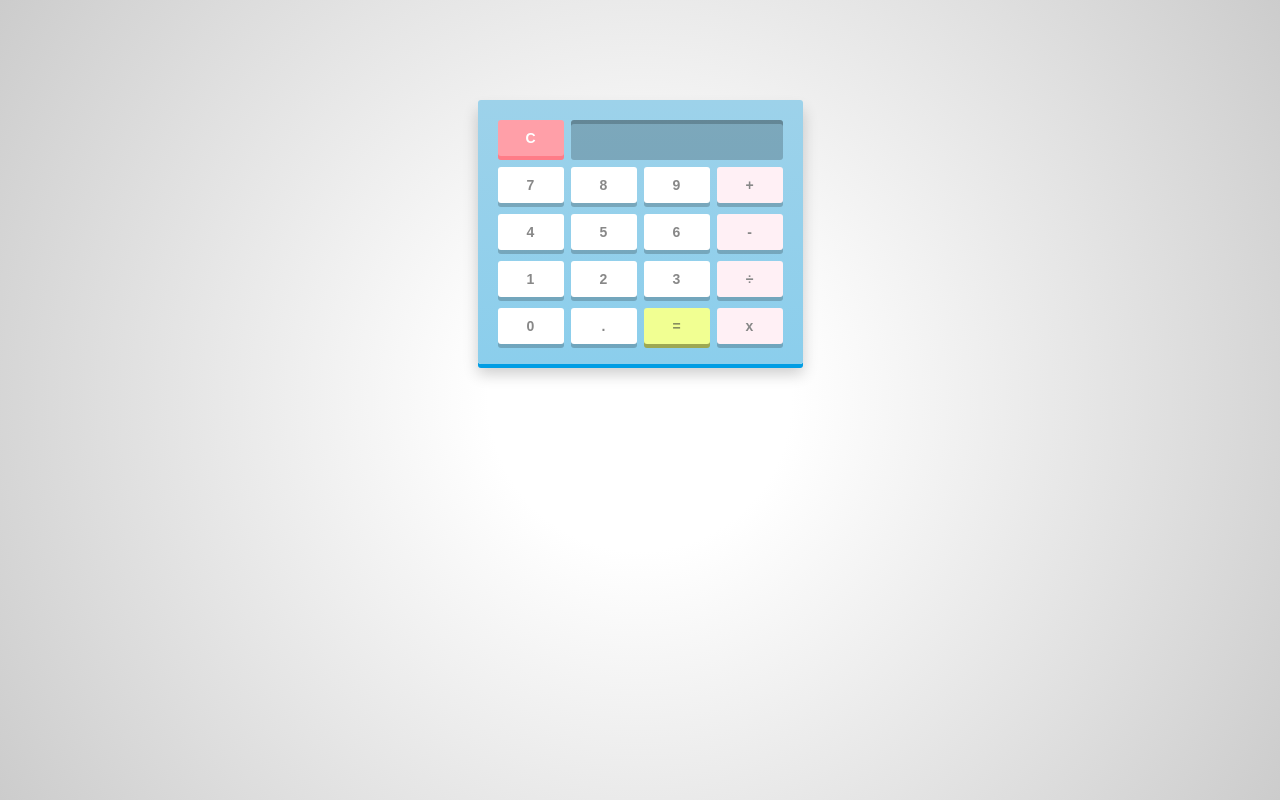
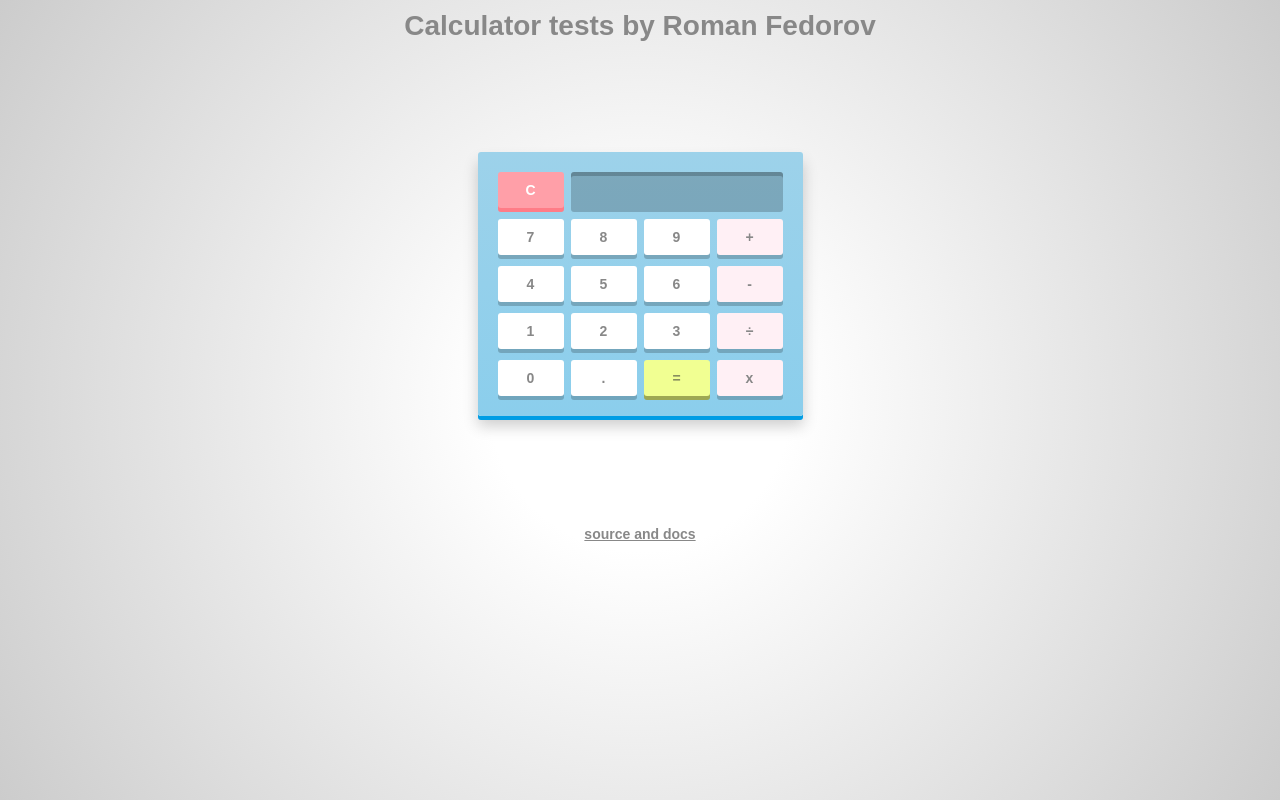
Before and after one commit to ffedoroff/omgtu, a website: page semestr9/calculator/index.html in a window 1280 px wide. Drawn offline with Linux system fonts and the light colour scheme.

Commit message:
finish calculator

```diff
--- a/semestr9/calculator/calculator.css
+++ b/semestr9/calculator/calculator.css
@@ -16,6 +16,23 @@ html {
     background: white;
     background: radial-gradient(circle, #fff 20%, #ccc);
     background-size: cover;
+}
+
+h1 {
+    text-align: center;
+    color: #888;
+    font-size: 2em;
+    padding-top: 10px;
+}
+h2 {
+    text-align: center;
+    color: #888;
+    font-size: 1.5em;
+    padding-top: 10px;
+}
+
+h2 a {
+    color: #888;
 }
 
 /* Using box shadows to create 3D effects */
--- a/semestr9/calculator/index.html
+++ b/semestr9/calculator/index.html
@@ -1,9 +1,12 @@
 <html>
 <head>
     <link href="calculator.css" rel="stylesheet" media="all"/>
+    <title>calculator by rfedorov</title>
 </head>
 <body>
+    <h1>Calculator tests by Roman Fedorov<h1>
     <div id="calculator">
+
         <!-- Screen and clear key -->
         <div class="top">
             <span class="clear">C</span>
@@ -30,5 +33,6 @@
         </div>
     </div>
     <script src="calculator.js" type="text/javascript"></script>
+    <h2><a href="https://github.com/ffedoroff/omgtu/tree/master/semestr9/calculator">source and docs</a><h1>
 </body>
 </html>
```
Also changed, not shown: semestr9/calculator/jest.png, 1 other file.
